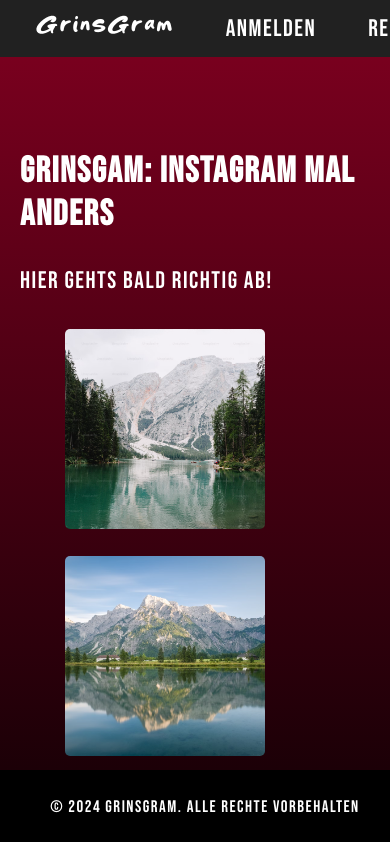
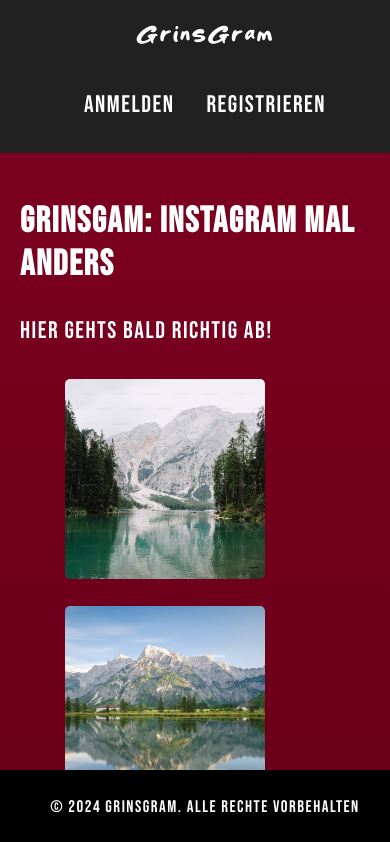
Before and after one commit to akocerke/mein-erstes-react-project-main, a React (Create React App) app: page / in a window 390 px wide. Shown: the top 842 px of the page. Built offline with nearby package versions, Linux system fonts and the light colour scheme.

Commit message:
Update CSS

```diff
--- a/src/components/Navigation/Navigationbar.css
+++ b/src/components/Navigation/Navigationbar.css
@@ -40,3 +40,18 @@
   font-family: 'Skincake';
   font-size: 1em;
 }
+
+
+/* @media-Abfrage für kleinere Bildschirme */
+@media only screen and (max-width: 600px) {
+  .navbar {
+    flex-direction: column; /* Ändert die Richtung zu vertikal */
+    align-items: center; /* Zentriert die Elemente */
+    padding: 10px; /* Optional: Kleinere Padding für kleinere Bildschirme */
+  }
+
+  .navbar li {
+    margin-right: 0; /* Entfernt den rechten Rand für die Listenelemente */
+    margin-bottom: 10px; /* Fügt Platz zwischen den Listenelementen hinzu */
+  }
+}
--- a/src/styles/App.css
+++ b/src/styles/App.css
@@ -36,3 +36,14 @@ section {
   height: 100vh;
   margin-top: 100px;
 }
+
+
+@media only screen and (max-width: 600px) {
+  section {
+    padding: 20px;
+    height: auto;
+    margin-top: 150px; /* Erhöhe diesen Wert nach Bedarf */
+    margin-bottom: 100px;
+    overflow: auto;
+  }
+}
```
Also changed, not shown: src/components/Gallerie/Gallerie.module.css (line endings or trailing spaces).
